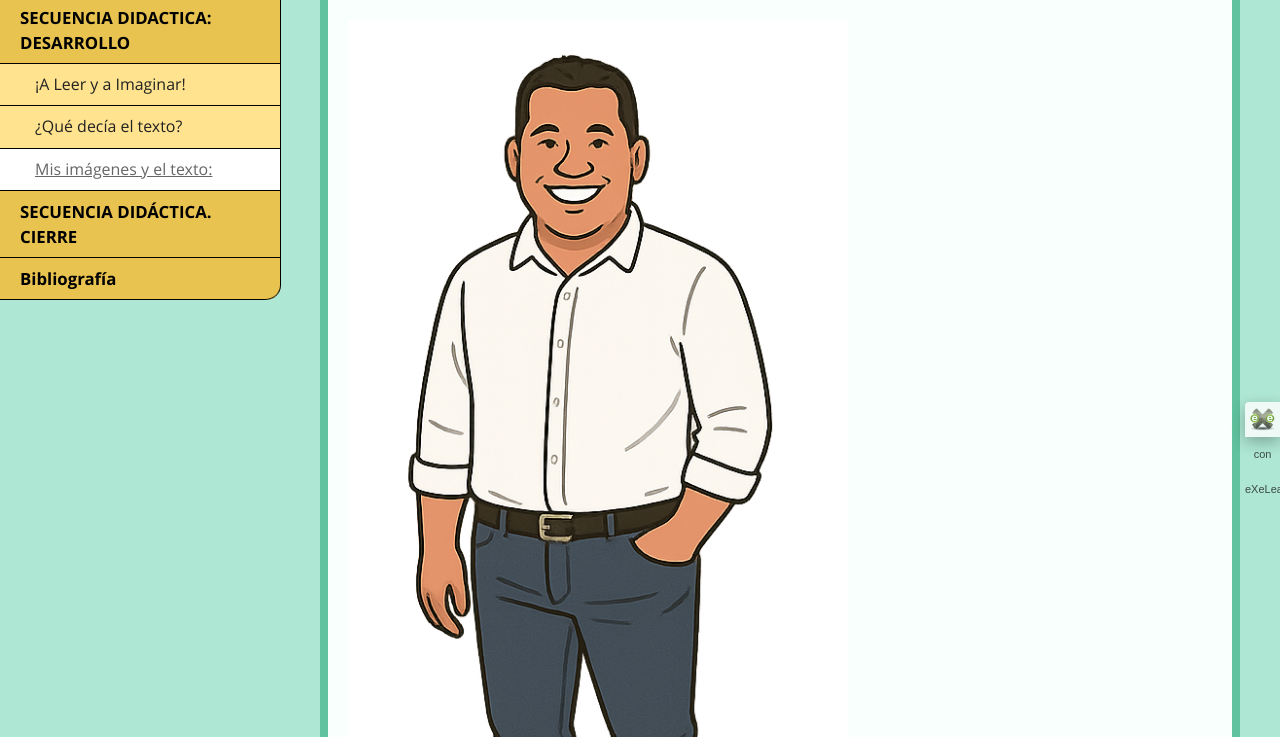
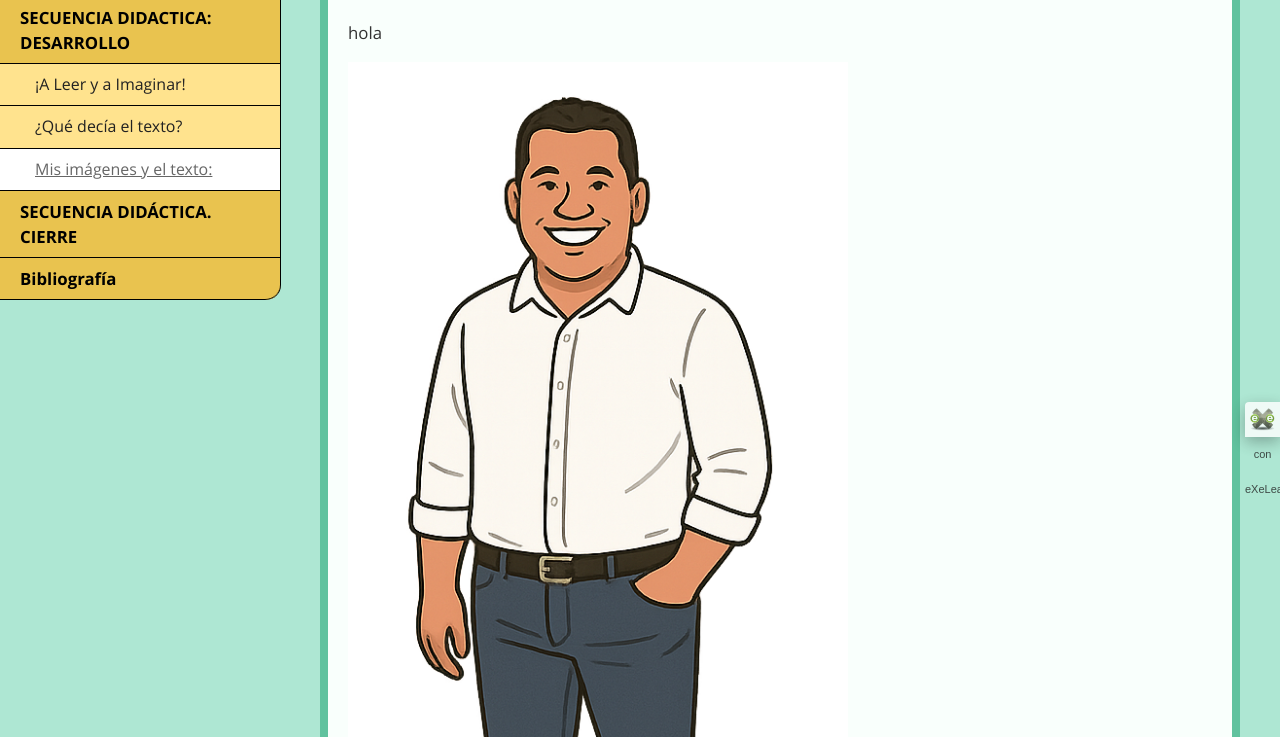
Before and after one commit to omdg20/Unidad_Didactica, a plain HTML site: page mis_imgenes_y_el_texto.html in a window 1280 px wide. Shown: the part 363-1100 px from the top of the page. Drawn offline with Linux system fonts and the light colour scheme.

Commit message:
Update mis_imgenes_y_el_texto.html

```diff
--- a/mis_imgenes_y_el_texto.html
+++ b/mis_imgenes_y_el_texto.html
@@ -60,7 +60,7 @@
 <div class="iDevice_inner">
 <div class="iDevice_content_wrapper">
 <div id="ta20_131_2" class="block iDevice_content">
-<div class="exe-text"><p><img src="mi_yo.png" width="500" height="500" alt="d1" /></p></div>
+<div class="exe-text"><p>hola </p><p><img src="mi_yo.png" width="500" height="500" alt="d1" /></p></div>
 </div>
 </div>
 </div>
```
